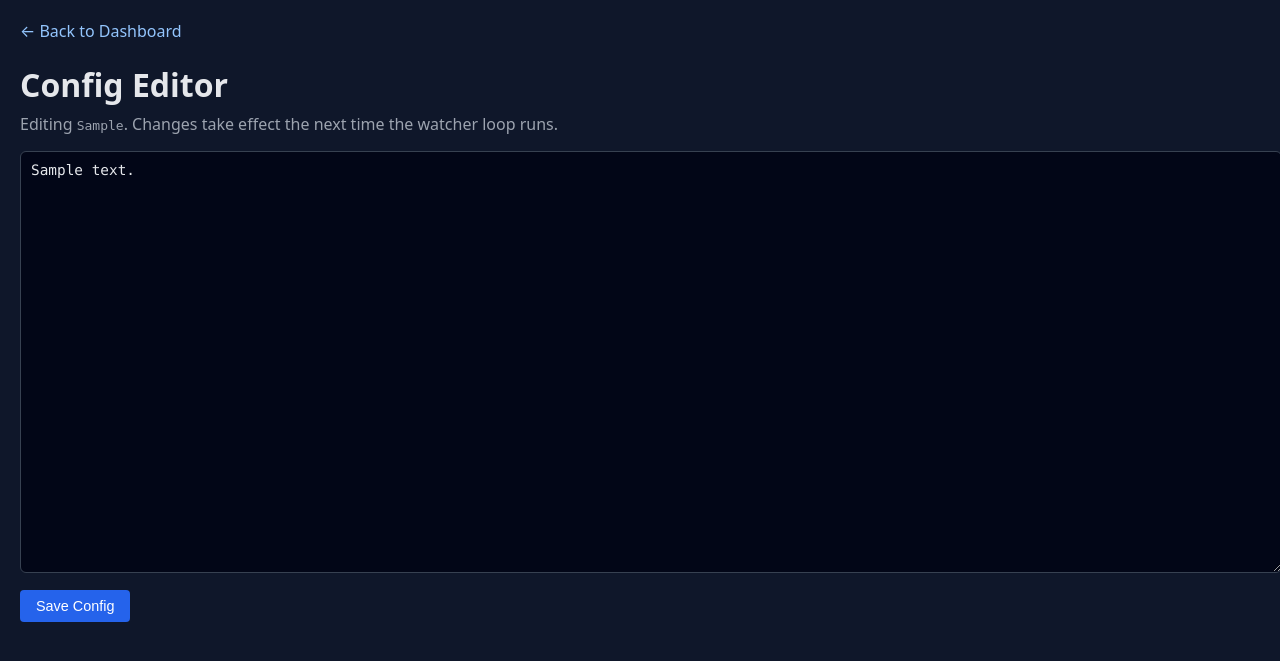
After one commit to trentferguson/sub-watcher, a FastAPI app: template templates/config.html in a window 1280 px wide. The commit adds this page. Shown: the top 661 px of the page. Run offline with FastAPI, Linux system fonts and the light colour scheme; the template is opened without the code that fills it: most values are stand-ins (such as "Sample title", 1, 10 or a date in 2020).

Commit message:
Added config edit from dashboard UI

```diff
--- a/app.py
+++ b/app.py
@@ -4,13 +4,14 @@ import time
 import threading
 from typing import Optional, List
 
-from fastapi import FastAPI, Depends, Query, Request
+from fastapi import FastAPI, Depends, Query, Request, Form
 from fastapi.responses import HTMLResponse
 from sqlalchemy.orm import Session
 from fastapi.templating import Jinja2Templates
+import yaml
 
 from models import SessionLocal, MatchedPost, init_db
-from monitor import run_once, load_config, setup_logger, mark_initial_posts_as_seen
+from monitor import run_once, load_config, setup_logger, mark_initial_posts_as_seen, CONFIG_PATH
 import logging
 
 app = FastAPI(title="Subreddit Watcher", version="1.0.0")
@@ -131,3 +132,66 @@ def index(
             "limit": limit,
         },
     )
+
+
+@app.get("/config", response_class=HTMLResponse)
+def edit_config_page(request: Request):
+    try:
+        text = CONFIG_PATH.read_text(encoding="utf-8")
+    except FileNotFoundError:
+        text = "# config.yaml not found; create it here.\n"
+
+    return templates.TemplateResponse(
+        "config.html",
+        {
+            "request": request,
+            "content": text,
+            "config_path": str(CONFIG_PATH),
+            "error": None,
+            "success": None,
+        },
+    )
+
+
+@app.post("/config", response_class=HTMLResponse)
+def save_config(
+    request: Request,
+    content: str = Form(...),
+):
+    # 1) Validate YAML only
+    try:
+        parsed = yaml.safe_load(content) if content.strip() else {}
+    except yaml.YAMLError as e:
+        return templates.TemplateResponse(
+            "config.html",
+            {
+                "request": request,
+                "content": content,
+                "config_path": str(CONFIG_PATH),
+                "error": f"YAML parse error:\n{e}",
+                "success": None,
+            },
+        )
+
+    # 2) Normalize line endings (optional but nice) and write RAW text
+    cleaned = content.replace("\r\n", "\n").rstrip() + "\n"
+    CONFIG_PATH.write_text(cleaned, encoding="utf-8")
+
+    # 3) Optionally recompute loop interval from new config
+    global LOOP_INTERVAL
+    if isinstance(parsed, dict):
+        try:
+            LOOP_INTERVAL = compute_loop_interval(parsed)
+        except Exception:
+            pass
+
+    return templates.TemplateResponse(
+        "config.html",
+        {
+            "request": request,
+            "content": cleaned,
+            "config_path": str(CONFIG_PATH),
+            "error": None,
+            "success": "Config saved successfully.",
+        },
+    )
--- /dev/null
+++ b/templates/config.html
@@ -0,0 +1,114 @@
+<!DOCTYPE html>
+<html>
+
+<head>
+    <meta charset="utf-8">
+    <title>Subreddit Watcher – Config Editor</title>
+    <style>
+        body {
+            font-family: system-ui, -apple-system, BlinkMacSystemFont, "Segoe UI", sans-serif;
+            margin: 20px;
+            background: #0f172a;
+            color: #e5e7eb;
+        }
+
+        h1 {
+            margin-bottom: 0.4rem;
+        }
+
+        .subtitle {
+            margin-top: 0;
+            margin-bottom: 1rem;
+            color: #9ca3af;
+        }
+
+        .messages {
+            margin-bottom: 1rem;
+        }
+
+        .msg-success {
+            padding: 8px 10px;
+            border-radius: 4px;
+            background: #065f46;
+            color: #bbf7d0;
+            margin-bottom: 0.5rem;
+        }
+
+        .msg-error {
+            padding: 8px 10px;
+            border-radius: 4px;
+            background: #7f1d1d;
+            color: #fecaca;
+            margin-bottom: 0.5rem;
+            white-space: pre-wrap;
+        }
+
+        textarea {
+            width: 100%;
+            min-height: 400px;
+            background: #020617;
+            color: #e5e7eb;
+            border: 1px solid #374151;
+            border-radius: 6px;
+            padding: 10px;
+            font-family: ui-monospace, SFMono-Regular, Menlo, Monaco, Consolas, "Liberation Mono", "Courier New", monospace;
+            font-size: 0.9rem;
+        }
+
+        button {
+            margin-top: 0.75rem;
+            background: #2563eb;
+            color: white;
+            border: none;
+            border-radius: 4px;
+            padding: 8px 16px;
+            cursor: pointer;
+            font-size: 0.9rem;
+        }
+
+        button:hover {
+            background: #1d4ed8;
+        }
+
+        a {
+            color: #93c5fd;
+            text-decoration: none;
+        }
+
+        a:hover {
+            text-decoration: underline;
+        }
+
+        .top-links {
+            margin-bottom: 1rem;
+        }
+    </style>
+</head>
+
+<body>
+    <div class="top-links">
+        <a href="/">← Back to Dashboard</a>
+    </div>
+
+    <h1>Config Editor</h1>
+    <p class="subtitle">
+        Editing <code>{{ config_path }}</code>. Changes take effect the next time the watcher loop runs.
+    </p>
+
+    <div class="messages">
+        {% if success %}
+        <div class="msg-success">{{ success }}</div>
+        {% endif %}
+        {% if error %}
+        <div class="msg-error">{{ error }}</div>
+        {% endif %}
+    </div>
+
+    <form method="post">
+        <textarea name="content">{{- content -}}</textarea>
+        <br>
+        <button type="submit">Save Config</button>
+    </form>
+</body>
+
+</html>
```
Also changed, not shown: templates/dashboard.html (+10 -1 lines).
